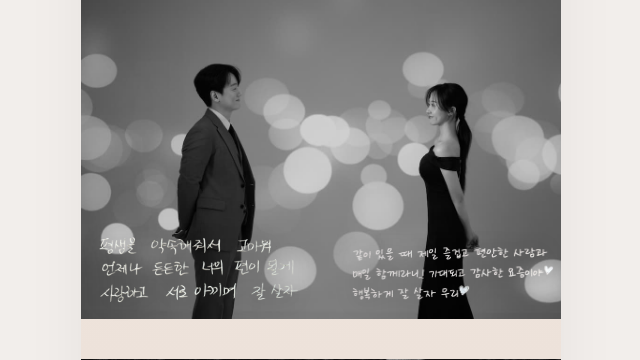
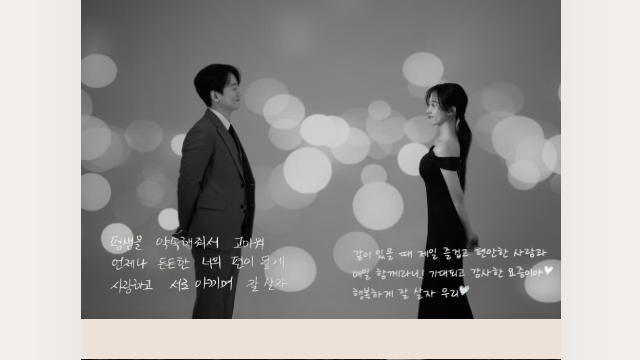
Before and after one commit to sks3297/wedding-invitation, a Flask app: page / in a window 1280 px wide. Shown: the part 4708-5068 px from the top of the page, without its empty margins (319-959 px from the left). Run offline with Flask 3, Linux system fonts and the light colour scheme; some libraries are stand-ins or nearby versions.

Commit message:
update message image

```diff
--- a/templates/index.html
+++ b/templates/index.html
@@ -19,7 +19,7 @@
     <link
         href="https://fonts.googleapis.com/css2?family=Noto+Serif+KR:wght@200;300;400;500&family=Great+Vibes&family=Cormorant+Garamond:ital,wght@0,300;0,400;1,300;1,400&family=Nanum+Myeongjo:wght@400;700&display=swap"
         rel="stylesheet">
-    <link rel="stylesheet" href="{{ url_for('static', filename='css/style.css') }}?v=1.14">
+    <link rel="stylesheet" href="{{ url_for('static', filename='css/style.css') }}?v=1.15">
     <link rel="stylesheet" href="https://cdnjs.cloudflare.com/ajax/libs/font-awesome/6.0.0-beta3/css/all.min.css">
 </head>
 
@@ -540,7 +540,7 @@
             <img src="{{ url_for('static', filename='images/overlay_image2.jpg') }}" alt="커플" class="overlay-bg-img"
                 style="height: 100%; filter: brightness(1);">
 
-            <div class="handwrite-on-photo" style="left: 25%; top: 60%;">
+            <div class="handwrite-on-photo" style="left: 25%; top: 60%; width: 45%;">
                 <img src="{{ url_for('static', filename='images/message-man.png') }}" alt="신랑_메시지"
                     class="handwrite-img">
             </div>
```
